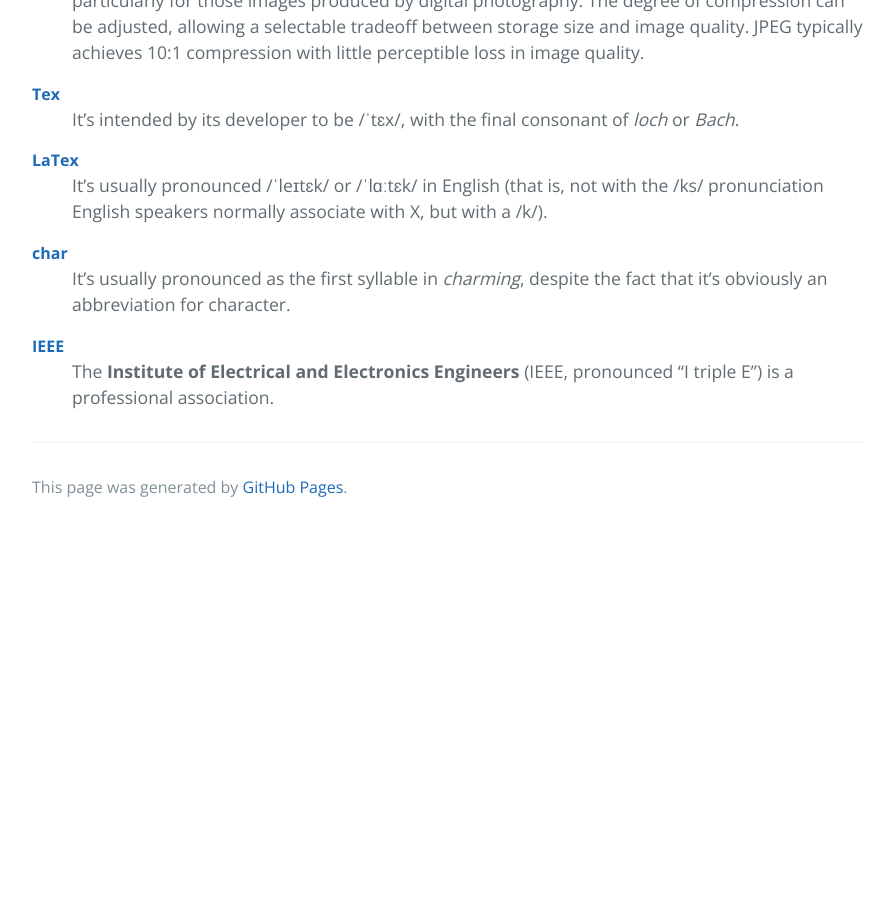
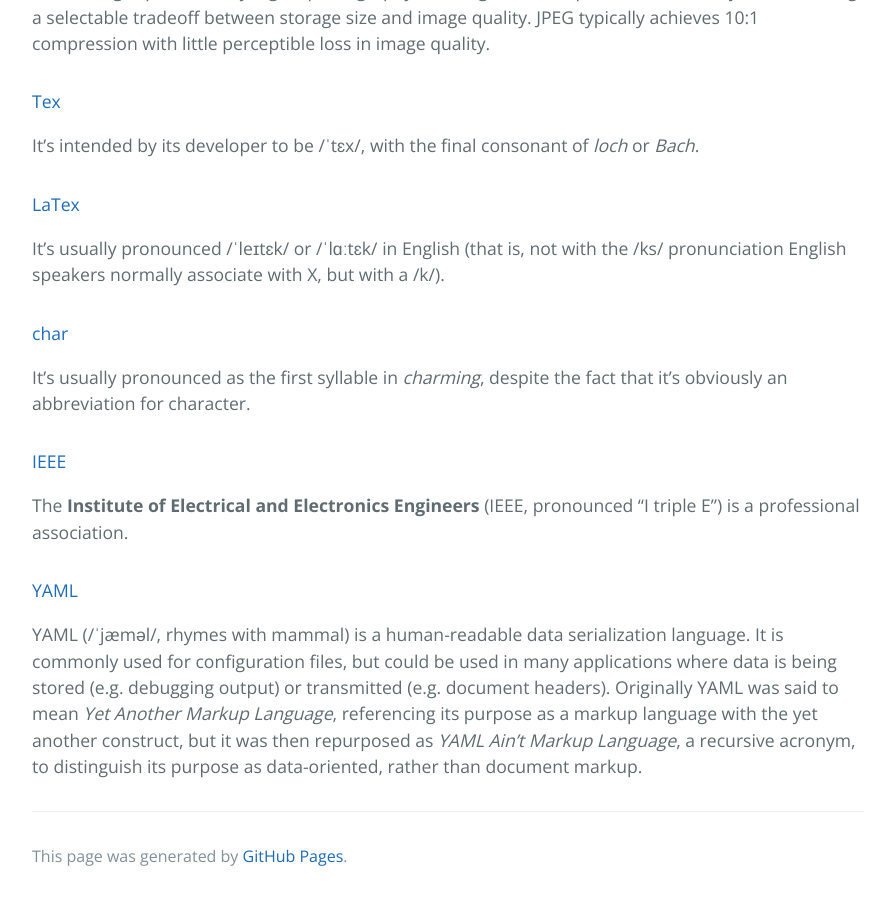
Before and after one commit to klotski/klotski.github.io, a Jekyll site: the page built from _posts/2017-03-30-Special_Pronunciation.md, in a window 1280 px wide and 900 px high, scrolled down 818 px. Shown: the whole window, without its empty margins (192-1086 px from the left). Built offline with Jekyll 4.4.1, drawn with Linux system fonts in a browser that asks for light colours; before the commit the page ends 1349 px from its top, so only the background shows below that; some of the changed text lies outside the part shown.

Commit message:
update page header and posts

```diff
--- a/_includes/page-header.html
+++ b/_includes/page-header.html
@@ -1,7 +1,7 @@
 <section class="page-header">
   <h1 class="project-name">{{ site.title }}</h1>
   <h2 class="project-tagline">{{ site.tagline }}</h2>
-  <a href="/ability" class="btn">Ability</a>
-  <a href="/soul" class="btn">Soul</a>
-  <a href="/body" class="btn">Body</a>
+  <a href="/linux" class="btn">Linux</a>
+  <a href="/english" class="btn">English</a>
+  <a href="/mooc" class="btn">MOOC</a>
 </section>
--- a/_posts/2017-03-30-Special_Pronunciation.md
+++ b/_posts/2017-03-30-Special_Pronunciation.md
@@ -1,29 +1,32 @@
 ---
-layout: post
+layout: default
 title: Special Pronunciation
 categories: English
 ---
 
-[GUI][]
-:    The **Graphical User Interface** (GUI /ɡuːiː/), is a type of user interface that allows users to interact with electronic devices through graphical icons and visual indicators such as secondary notation, instead of text-based user interfaces, typed command labels or text navigation.
+#### [GUI][]
+The **Graphical User Interface** (GUI /ɡuːiː/), is a type of user interface that allows users to interact with electronic devices through graphical icons and visual indicators such as secondary notation, instead of text-based user interfaces, typed command labels or text navigation.
 
-[GIF][]
-:    The **Graphics Interchange Format** (better known by its acronym GIF /ˈdʒɪf/ or /ˈɡɪf/) is a bitmap image format that was developed by US-based software writer Steve Wilhite and has since come into widespread usage on the World Wide Web due to its wide support and portability.
+#### [GIF][]
+The **Graphics Interchange Format** (better known by its acronym GIF /ˈdʒɪf/ or /ˈɡɪf/) is a bitmap image format that was developed by US-based software writer Steve Wilhite and has since come into widespread usage on the World Wide Web due to its wide support and portability.
 
-[JPEG][]
-:    JPEG (/ˈdʒeɪpɛɡ/) is a commonly used method of lossy compression for digital images, particularly for those images produced by digital photography. The degree of compression can be adjusted, allowing a selectable tradeoff between storage size and image quality. JPEG typically achieves 10:1 compression with little perceptible loss in image quality.
+#### [JPEG][]
+JPEG (/ˈdʒeɪpɛɡ/) is a commonly used method of lossy compression for digital images, particularly for those images produced by digital photography. The degree of compression can be adjusted, allowing a selectable tradeoff between storage size and image quality. JPEG typically achieves 10:1 compression with little perceptible loss in image quality.
 
-[Tex][]
-:    It's intended by its developer to be /ˈtɛx/, with the final consonant of *loch* or *Bach*.
+#### [Tex][]
+It's intended by its developer to be /ˈtɛx/, with the final consonant of *loch* or *Bach*.
 
-[LaTex][]
-:    It's usually pronounced /ˈleɪtɛk/ or /ˈlɑːtɛk/ in English (that is, not with the /ks/ pronunciation English speakers normally associate with X, but with a /k/).
+#### [LaTex][]
+It's usually pronounced /ˈleɪtɛk/ or /ˈlɑːtɛk/ in English (that is, not with the /ks/ pronunciation English speakers normally associate with X, but with a /k/).
 
-[char][]
-:    It's usually pronounced as the first syllable in *charming*, despite the fact that it's obviously an abbreviation for character.
+#### [char][]
+It's usually pronounced as the first syllable in *charming*, despite the fact that it's obviously an abbreviation for character.
 
-[IEEE][]
-:    The **Institute of Electrical and Electronics Engineers** (IEEE, pronounced "I triple E") is a professional association.
+#### [IEEE][]
+The **Institute of Electrical and Electronics Engineers** (IEEE, pronounced "I triple E") is a professional association.
+
+#### [YAML][]
+YAML (/ˈjæməl/, rhymes with mammal) is a human-readable data serialization language. It is commonly used for configuration files, but could be used in many applications where data is being stored (e.g. debugging output) or transmitted (e.g. document headers). Originally YAML was said to mean *Yet Another Markup Language*, referencing its purpose as a markup language with the yet another construct, but it was then repurposed as *YAML Ain't Markup Language*, a recursive acronym, to distinguish its purpose as data-oriented, rather than document markup.
 
 
 [GUI]: https://en.wikipedia.org/wiki/Graphical_user_interface
@@ -33,3 +36,4 @@ categories: English
 [LaTeX]: https://en.wikipedia.org/wiki/LaTeX#Pronouncing_and_writing_.22LaTeX.22
 [char]: http://english.stackexchange.com/questions/60154/how-to-pronounce-the-programmers-abbreviation-char
 [IEEE]: https://en.wikipedia.org/wiki/Institute_of_Electrical_and_Electronics_Engineers
+[YAML]: https://en.wikipedia.org/wiki/YAML
```
Also changed, not shown: _posts/1970-01-01-Clear_Bash_Commands_History.md (+28 -21 lines).
